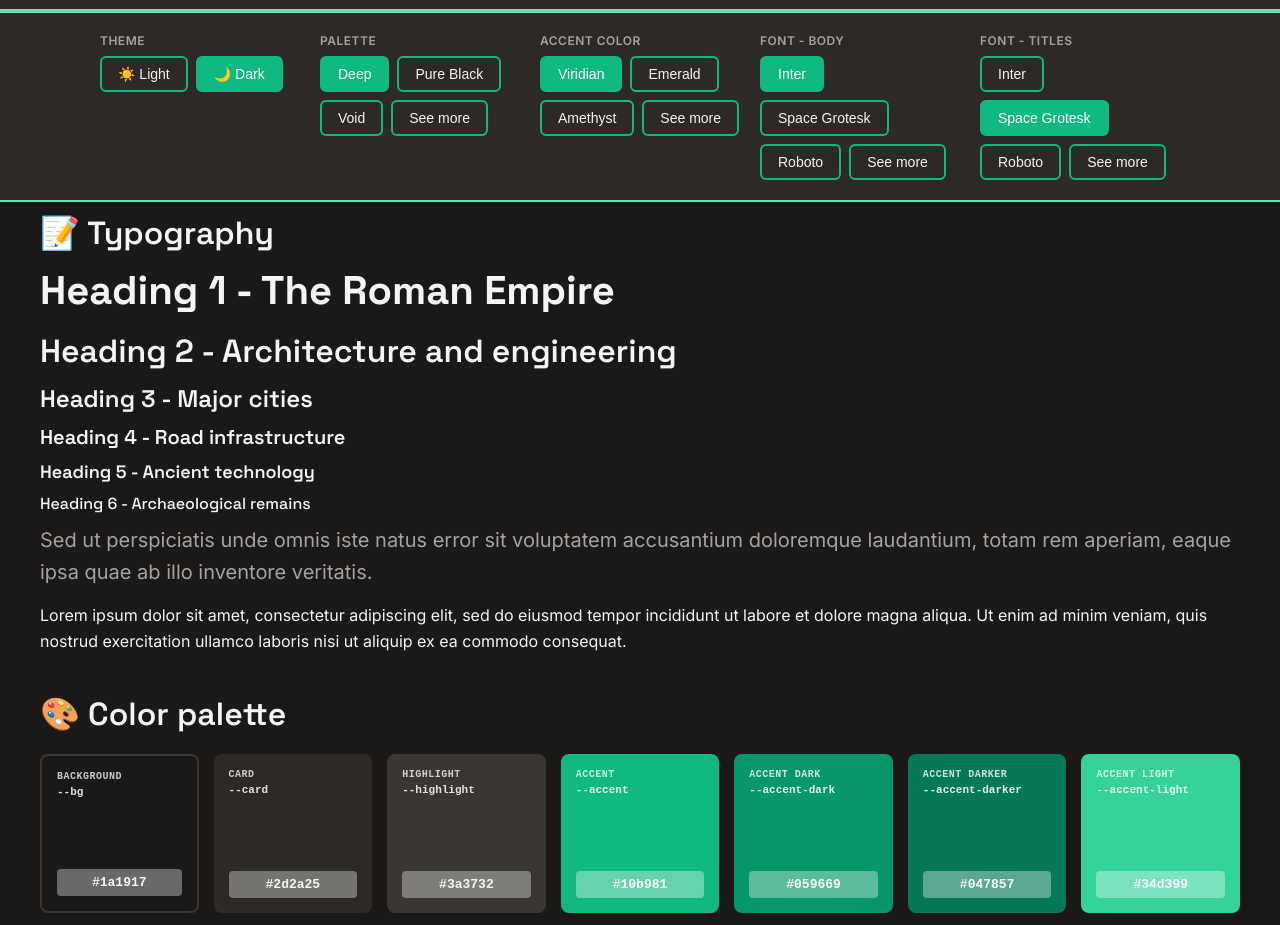
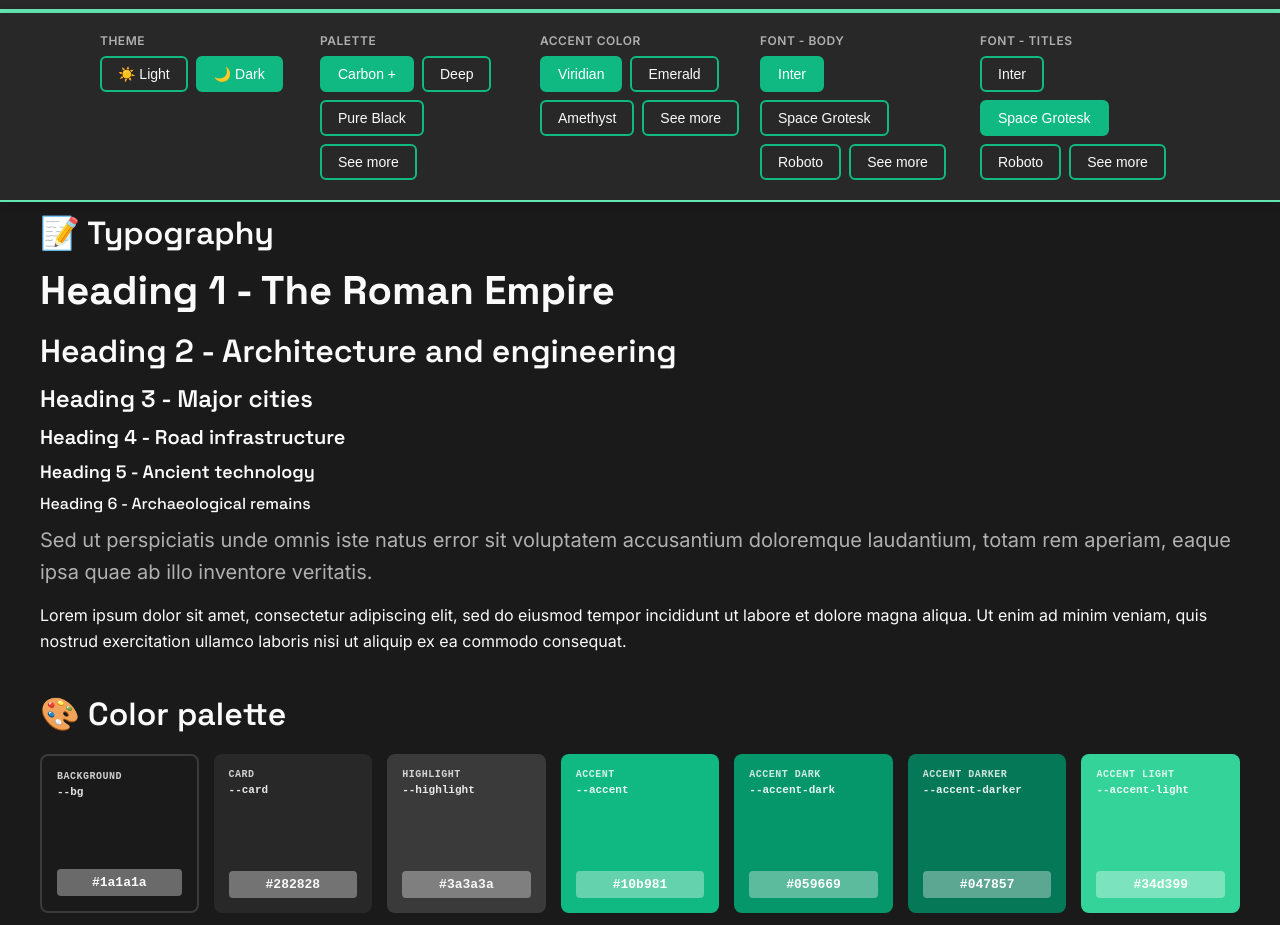
Before and after one commit to ABHC/design-system-tester, a SvelteKit app: page / in a window 1280 px wide. Shown: the part 87-1012 px from the top of the page. Built offline with nearby package versions, Linux system fonts and the light colour scheme.

Commit message:
add plattes and various fixes

```diff
--- a/src/lib/data/palettes.json
+++ b/src/lib/data/palettes.json
@@ -148,6 +148,15 @@
             "text_muted": "#a8a29e"
         },
         {
+            "name": "Carbon +",
+            "display": true,
+            "bg": "#1a1a1a",
+            "card": "#282828",
+            "highlight": "#3a3a3a",
+            "text": "#fafafa",
+            "text_muted": "#b0b0b0"
+        },
+        {
             "name": "Deep",
             "display": true,
             "bg": "#1a1917",
@@ -164,15 +173,6 @@
             "highlight": "#2a2a2a",
             "text": "#ffffff",
             "text_muted": "#b0b0b0"
-        },
-        {
-            "name": "Void",
-            "display": true,
-            "bg": "#000000",
-            "card":"#0f0f0f",
-            "highlight": "#1f1f1f",
-            "text": "#ffffff",
-            "text_muted": "#a0a0a0"
         },
         {
             "name": "Midnight Blue",
@@ -209,6 +209,51 @@
             "highlight": "#353535",
             "text": "#fafafa",
             "text_muted": "#b0b0b0"
+        },
+        {
+            "name": "Carbon +",
+            "display": true,
+            "bg": "#1a1a1a",
+            "card": "#282828",
+            "highlight": "#3a3a3a",
+            "text": "#fafafa",
+            "text_muted": "#b0b0b0"
+        },
+        {
+            "name": "Carbon Strong",
+            "display": true,
+            "bg": "#1a1a1a",
+            "card": "#2d2d2d",
+            "highlight": "#404040",
+            "text": "#fafafa",
+            "text_muted": "#b0b0b0"
+        },
+        {
+            "name": "Carbon Bold",
+            "display": false,
+            "bg": "#1a1a1a",
+            "card": "#323232",
+            "highlight": "#454545",
+            "text": "#fafafa",
+            "text_muted": "#b0b0b0"
+        },
+        {
+            "name": "Carbon Alt",
+            "display": false,
+            "bg": "#141414",
+            "card": "#242424",
+            "highlight": "#353535",
+            "text": "#fafafa",
+            "text_muted": "#b0b0b0"
+        },
+        {
+            "name": "Void",
+            "display": true,
+            "bg": "#000000",
+            "card":"#0f0f0f",
+            "highlight": "#1f1f1f",
+            "text": "#ffffff",
+            "text_muted": "#a0a0a0"
         }
     ]
 }
--- a/src/routes/ControlPanel.svelte
+++ b/src/routes/ControlPanel.svelte
@@ -126,11 +126,6 @@
         gap: 20px;
         max-width: 1400px;
         margin: 0 auto;
-        /*display: flex;
-        flex-direction: row;
-        justify-content: space-evenly;
-        align-items: center;
-        gap: 20px;*/
     }
 
     .control-group {
--- a/src/routes/ItemsDisplay.svelte
+++ b/src/routes/ItemsDisplay.svelte
@@ -67,7 +67,6 @@
 
     /* Scrollable container for overflowing items */
     .btn-group.scrollable {
-        /*display: flex;*/
         flex-wrap: wrap;
         gap: 8px;
         max-height: 140px;
```
